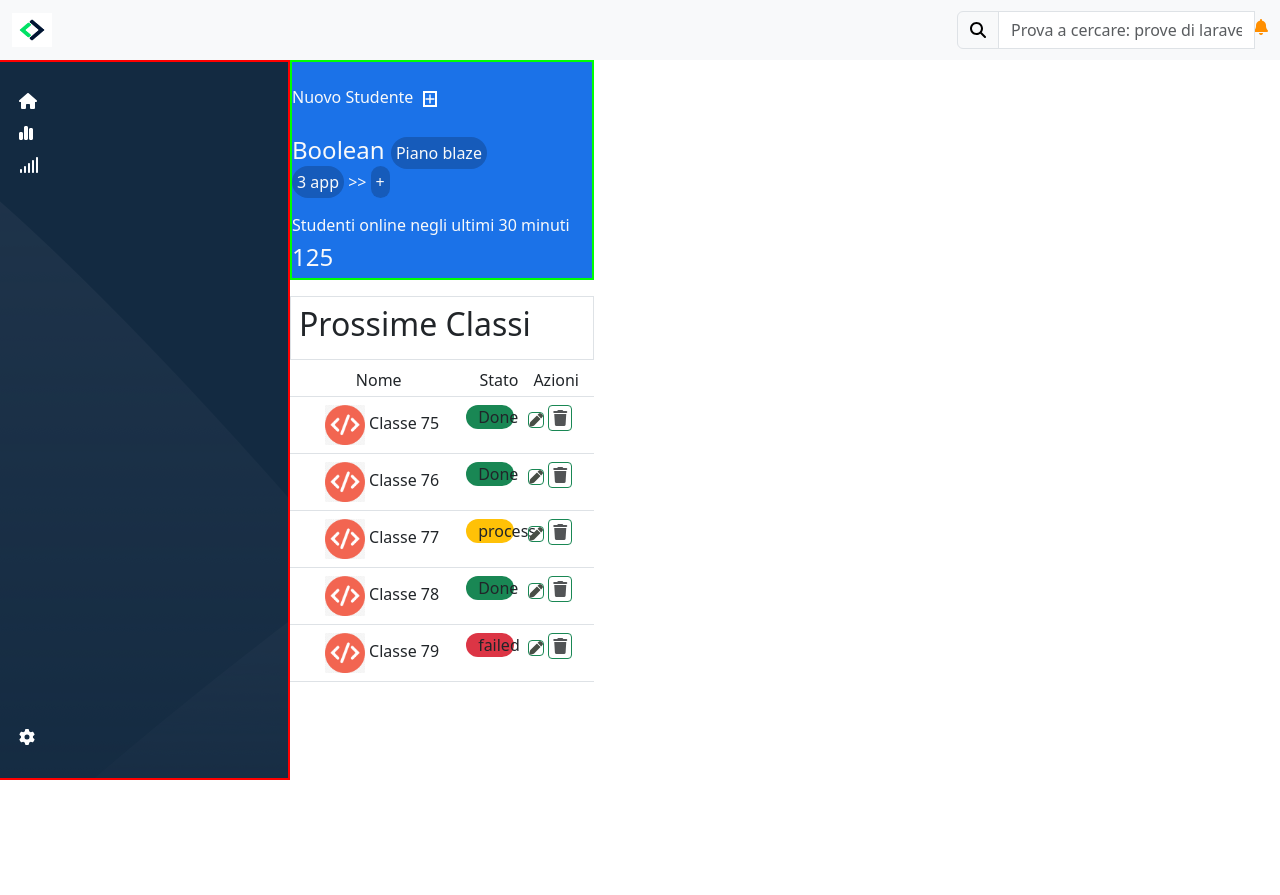
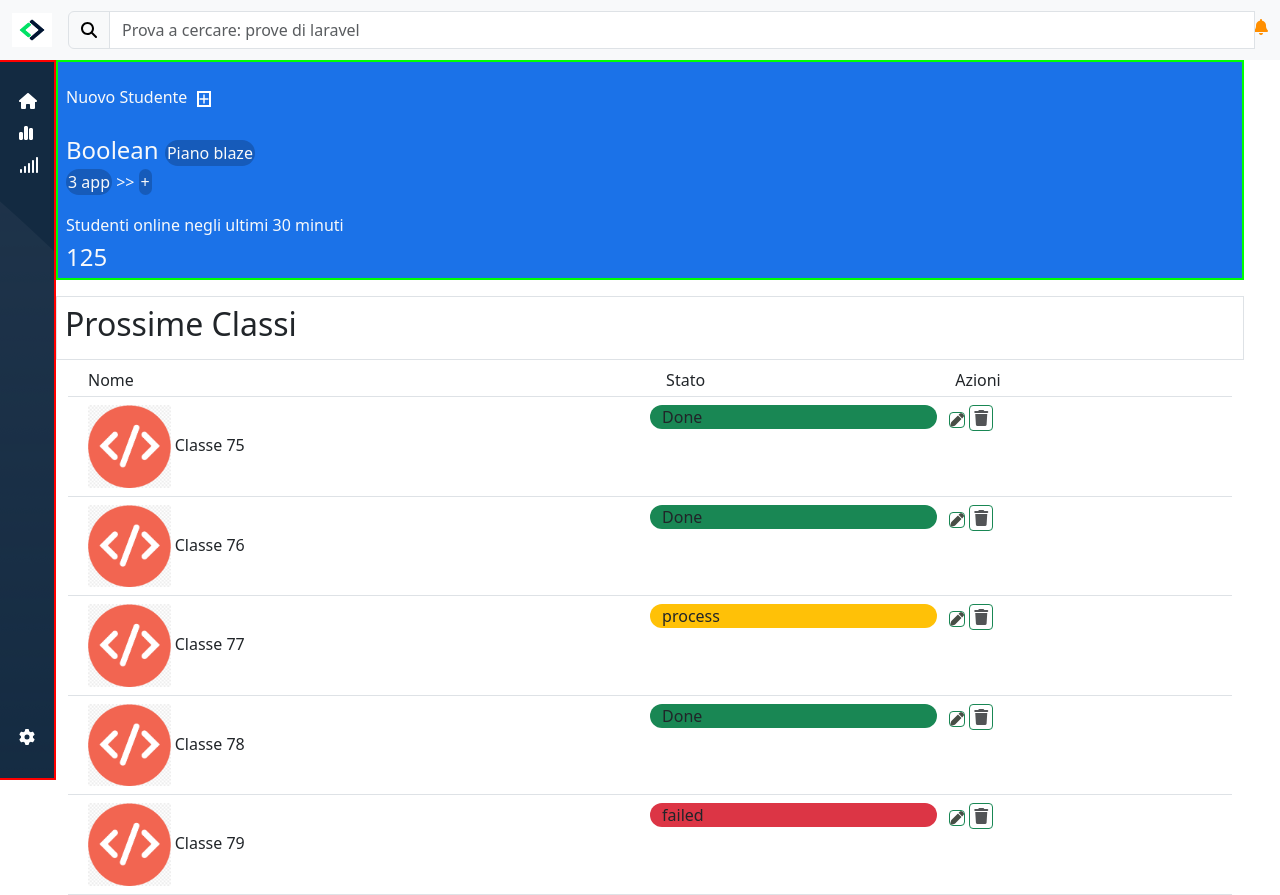
Before and after one commit to EmanueleWebDeveloper/html-css-bootstrap-dashboard, a plain HTML site: page index.html in a window 1280 px wide. Before the commit the page ends 800 px from the top, so only its background shows below. Drawn offline with nearby package versions, Linux system fonts and the light colour scheme.

Commit message:
barra ricerca

```diff
--- a/index.html
+++ b/index.html
@@ -13,25 +13,23 @@
 <body>
     <header>
         <nav class="row navbar bg-body-tertiary m-auto avbar bg-body-tertiary">
-            <div class=" col justify-content-between container ">
+            <div class=" col justify-content-between container-fluid ">
                 <a class="navbar-brand " href="#">
                     <img src="./img/mobile-logo.png" alt="Bootstrap" width="40" height="34">
                 </a>
 
-              <form class="d-flex avbar bg-body-tertiary" role="search">
+                <form class="d-flex  flex-grow-1" role="search">
                     <div class="input-group">
                         <span class="input-group-text " id="basic-addon1"><svg xmlns="http://www.w3.org/2000/svg" height="16" width="16" viewBox="0 0 512 512"><path d="M416 208c0 45.9-14.9 88.3-40 122.7L502.6 457.4c12.5 12.5 12.5 32.8 0 45.3s-32.8 12.5-45.3 0L330.7 376c-34.4 25.2-76.8 40-122.7 40C93.1 416 0 322.9 0 208S93.1 0 208 0S416 93.1 416 208zM208 352a144 144 0 1 0 0-288 144 144 0 1 0 0 288z"/></svg></span>
                         <input type="text" class="form-control" placeholder="Prova a cercare: prove di laravel" aria-label="Username" aria-describedby="basic-addon1">
                         <i class="fa-solid fa-bell pt-2 " style="color: #ff8f00;"></i>
                     </div>
-                <!-- <input class="form-control me-2 my-custom-width" type="search" placeholder="Prova a cercare: prove di laravel" aria-label="Search">
-                <i class="fa-solid fa-bell pt-2" style="color: #ff8f00;"></i> -->
                 </form>
             </div>
         </nav>
     </header>
 
-    <main class="d-flex">
+    <main class="d-flex ">
         <div class="container1">
             <div>
                 <ul class="flex-column">
@@ -48,14 +46,14 @@
             </div>
         </div>
 
-        <section>
-            <div  id="row " class="parte-celeste pt-4 mr-3 text-light">
+        <section class="">
+            <div  id="row " class="parte-celeste pt-4 mr-3 text-light ps-2">
                 <div class="col mb-4">
                     <h2 class="fs-6 fw-normal">Nuovo Studente <svg xmlns="http://www.w3.org/2000/svg" height="16" width="14" viewBox="0 0 448 512"><path fill="white" d="M256 80c0-17.7-14.3-32-32-32s-32 14.3-32 32V224H48c-17.7 0-32 14.3-32 32s14.3 32 32 32H192V432c0 17.7 14.3 32 32 32s32-14.3 32-32V288H400c17.7 0 32-14.3 32-32s-14.3-32-32-32H256V80z"/></svg></h2>
                 </div>
 
-            <div class="col mb-4">
-                <h1 class="fs-4">Boolean <span class="fs-6">Piano blaze</span></h1>
+                <div class="col mb-4 ">
+                    <h1 class="fs-4">Boolean <span  class=" fs-6 ">Piano blaze</span></h1>
                     <h2 class="fs-6"><span class="fs-6">3 app</span> >> <span class="fs-6">+</span></h2>
                 </div>
 
@@ -65,16 +63,16 @@
                 </div>
             </div>
 
-            <div class="bordi border p-2 mt-3 ml-">
+            <div class="bordi border p-2 mt-3 ">
                 <h2>Prossime Classi</h2>
             </div>
 
-            <div class="container text-center">
-                <div class="row align-items-start pb-1 mt-2 border-bottom">
-                  <div class="col-7 ">
+            <div class="container2 ms-3 ps-2 pe-4">
+                <div class="row align-items-center pb-1 mt-2 border-bottom ps-2">
+                  <div class="col-6 ">
                     Nome
                   </div>
-                  <div class="col-2 ">
+                  <div class="col-3 ">
                     Stato
                   </div>
                   <div class="col-3">
@@ -82,11 +80,11 @@
                   </div>
                 </div>
 
-                <div class="row align-items-start p-2 border-bottom" >
-                    <div class="col-7">
+                <div class="row align-items-start p-2 border-bottom " >
+                    <div class="col-6">
                         <img id="icona" class="img-fluid " src="./img/class-avatar.jpg" alt=""> Classe 75
                     </div>
-                    <div class="col-2 bg-success rounded-pill">
+                    <div class="col-3 bg-success rounded-pill">
                       Done
                     </div>
                     <div class="col-3 ">
@@ -96,10 +94,10 @@
                 </div>
 
                 <div class="row align-items-start p-2 border-bottom">
-                    <div class="col-7">
+                    <div class="col-6">
                         <img id="icona" class="img-fluid " src="./img/class-avatar.jpg" alt=""> Classe 76
                     </div>
-                    <div class="col-2 bg-success rounded-pill">
+                    <div class="col-3 bg-success rounded-pill">
                         Done
                     </div>
                     <div class="col-3">
@@ -109,10 +107,10 @@
                 </div>
 
                 <div class="row align-items-start p-2 border-bottom">
-                    <div class="col-7">
+                    <div class="col-6">
                         <img id="icona" class="img-fluid " src="./img/class-avatar.jpg" alt=""> Classe 77
                     </div>
-                    <div class="col-2 bg-warning rounded-pill">
+                    <div class="col-3 bg-warning rounded-pill">
                       process
                     </div>
                     <div class="col-3">
@@ -122,10 +120,10 @@
                 </div>
 
                 <div class="row align-items-start p-2 border-bottom">
-                    <div class="col-7">
+                    <div class="col-6">
                         <img id="icona" class="img-fluid " src="./img/class-avatar.jpg" alt=""> Classe 78
                     </div>
-                    <div class="col-2 bg-success rounded-pill">
+                    <div class="col-3 bg-success rounded-pill">
                         Done
                     </div>
                     <div class="col-3">
@@ -135,10 +133,10 @@
                 </div>
 
                 <div class="row align-items-start border-bottom p-2">
-                    <div class="col-7">
+                    <div class="col-6">
                         <img id="icona" class="img-fluid " src="./img/class-avatar.jpg" alt=""> Classe 79
                     </div>
-                    <div class="col-2 bg-danger rounded-pill">
+                    <div class="col-3 bg-danger rounded-pill">
                         failed
                     </div>
                     <div class="col-3">
--- a/style.css
+++ b/style.css
@@ -45,17 +45,20 @@ border:2px solid white;
 }
 
 .container1 {
-    flex: 1; /* Il container1 occupa tutto lo spazio disponibile */
-    padding: 15px; /* Aggiungi un po' di spazio intorno a container1 */
+
+    padding: 15px;
 }
 
 section div span{
     background-color: #165bba;
     border-radius: 20px;
-    padding: 5px;
-
+    padding: 2px;
 }
 
 #icona{
-    width: 40px;
+    width: 15%;
 }
+
+.container{
+    border: 2px solid orchid;
+}
```
Lines whose indentation alone changed are shown as unchanged.
